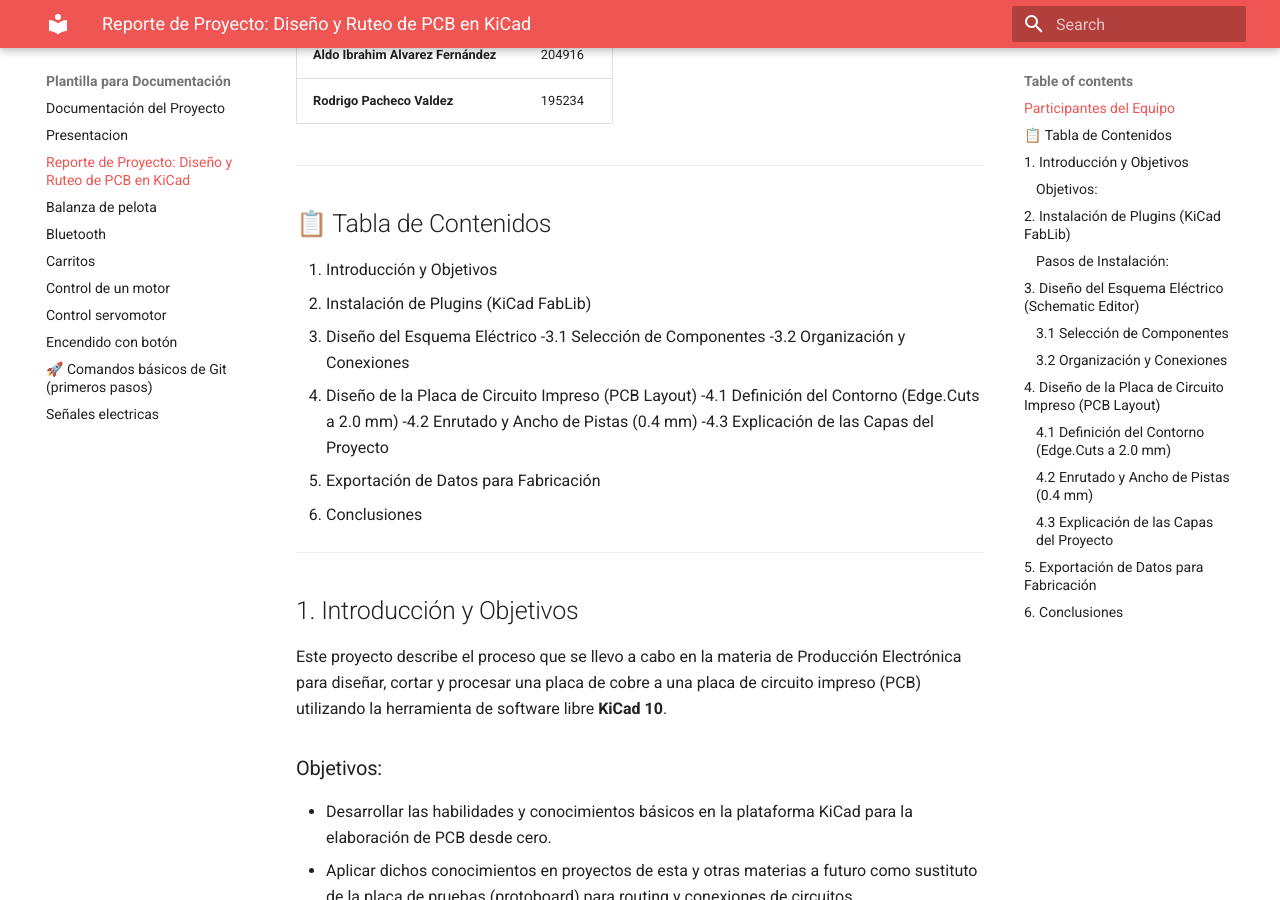
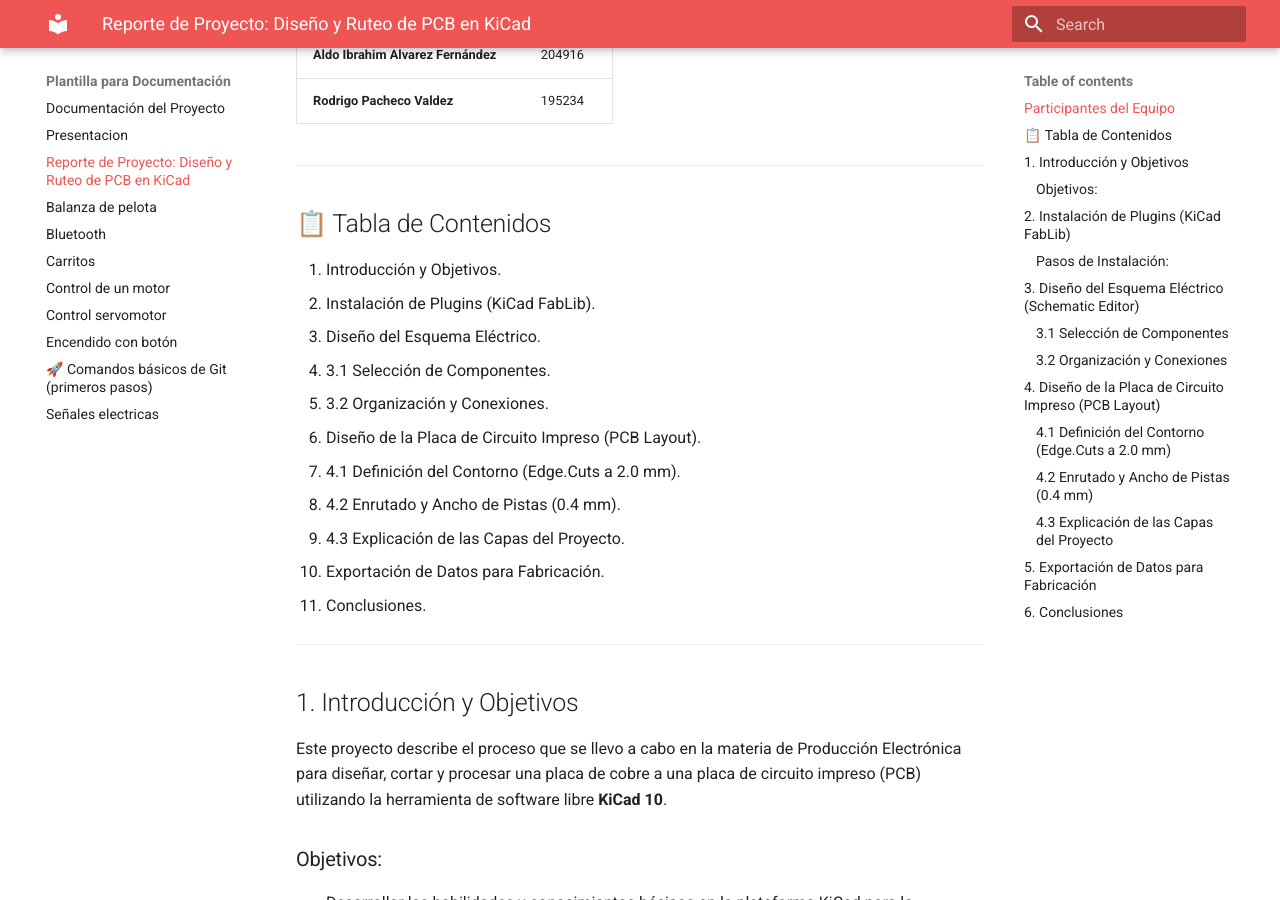
Before and after one commit to Aldo0112/mi-reporte-aldo, an MkDocs documentation site: the page built from docs/Reporte_PCB.md, in a window 1280 px wide and 900 px high, scrolled down 428 px. Built offline with MkDocs 1.6.1 and Material for MkDocs 9.7.7, drawn with Linux system fonts in a browser that asks for light colours.

```diff
--- a/docs/Reporte_PCB.md
+++ b/docs/Reporte_PCB.md
@@ -16,17 +16,17 @@
 ---
 
 ## 📋 Tabla de Contenidos
-1. Introducción y Objetivos
-2. Instalación de Plugins (KiCad FabLib)
-3. Diseño del Esquema Eléctrico
-   -3.1 Selección de Componentes
-   -3.2 Organización y Conexiones
-4. Diseño de la Placa de Circuito Impreso (PCB Layout)
-   -4.1 Definición del Contorno (Edge.Cuts a 2.0 mm)
-   -4.2 Enrutado y Ancho de Pistas (0.4 mm)
-   -4.3 Explicación de las Capas del Proyecto
-5. Exportación de Datos para Fabricación
-6. Conclusiones
+1. Introducción y Objetivos.
+2. Instalación de Plugins (KiCad FabLib).
+3. Diseño del Esquema Eléctrico.
+   - 3.1 Selección de Componentes.
+   - 3.2 Organización y Conexiones.
+4. Diseño de la Placa de Circuito Impreso (PCB Layout).
+   - 4.1 Definición del Contorno (Edge.Cuts a 2.0 mm).
+   - 4.2 Enrutado y Ancho de Pistas (0.4 mm).
+   - 4.3 Explicación de las Capas del Proyecto.
+5. Exportación de Datos para Fabricación.
+6. Conclusiones.
 
 ---
 
```
